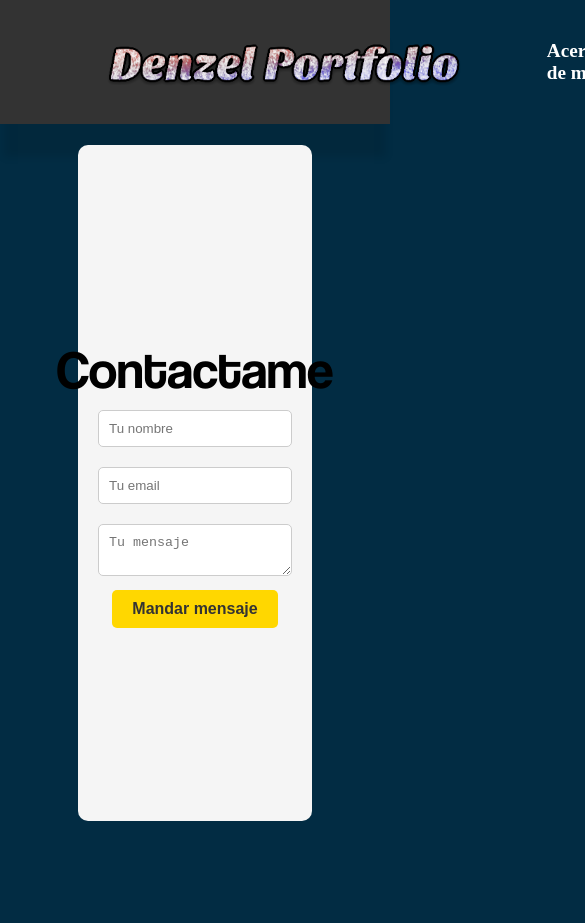
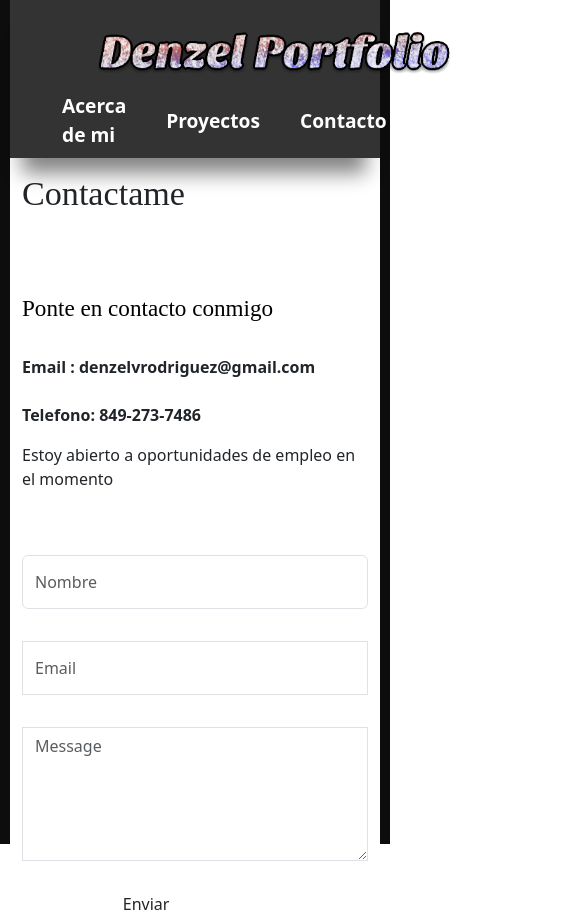
Before and after one commit to DenRodri/Portafolio, a React (Create React App) app: page /contacts in a window 390 px wide. Shown: the top 923 px of the page, 585 px wide, since content can reach past the window. Before the commit the page ends 844 px from the top, so only its background shows below. Built offline with nearby package versions, Linux system fonts and the light colour scheme.

Commit message:
proyectos added

```diff
--- a/package.json
+++ b/package.json
@@ -10,9 +10,11 @@
     "@testing-library/react": "^13.4.0",
     "@testing-library/user-event": "^13.5.0",
     "animate.css": "^4.1.1",
+    "bootstrap": "^5.3.2",
     "gsap-trial": "^3.12.2",
     "loaders.css": "^0.1.2",
     "react": "^18.2.0",
+    "react-bootstrap": "^2.9.1",
     "react-dom": "^18.2.0",
     "react-leaflet": "^4.2.1",
     "react-loaders": "^3.0.1",
--- a/src/App.js
+++ b/src/App.js
@@ -3,6 +3,7 @@ import { Routes, Route, Link } from "react-router-dom";
 import { AboutMe } from "./pages/AboutMe.js";
 import { Contacts } from "./pages/Contacts.js";
 import { PagPrincipal } from "./pages/PagPrincipal.js";
+import { Projects } from "./pages/Projects.js"
 import Logo from "./assets/images/Denzels.png"
 import './App.scss';
 
@@ -19,8 +20,12 @@ function App() {
             <Link to="/about">Acerca de mi</Link>
           </li>
           <li>
+            <Link to="/Projects">Proyectos</Link>
+          </li>
+          <li>
             <Link to="/contacts">Contacto</Link>
           </li>
+
         </ul>
       </nav>
 
@@ -28,6 +33,7 @@ function App() {
         <Route path="/" element={<PagPrincipal />} />
         <Route path="/about" element={<AboutMe />} />
         <Route path="/contacts" element={<Contacts />} />
+        <Route path="/projects" element={<Projects />} />
       </Routes>
     </div>
   );
--- a/src/App.scss
+++ b/src/App.scss
@@ -33,13 +33,14 @@ body {
   -moz-osx-font-smoothing: grayscale;
 }
 
+
 .navbar {
   background-color: #333;
   display: flex;
   justify-content: space-between;
   align-items: center;
   padding: 20px;
-  box-shadow: 0px 37px 8px -4px rgba(0,0,0,0.1);
+  box-shadow: -1px 28px 19px -13px rgba(0,0,0,0.49);
   z-index: 1;
 }
 
--- /dev/null
+++ b/src/Components/ProjectItem.js
@@ -0,0 +1,11 @@
+import React from 'react'
+import '../pages/Styles.scss'
+
+export function ProjectItem({image, name}) {
+  return (
+    <div className="projectItem">
+        <div style={{ backgroundImage: `url(${image})`}} className="bgImage"/>
+        <h1> {name} </h1>
+    </div>
+  );
+}
--- /dev/null
+++ b/src/Components/content_option.js
@@ -0,0 +1,8 @@
+const contactConfig = {
+    description:
+    'Estoy abierto a oportunidades de empleo en el momento'
+};
+
+export {
+    contactConfig
+};
--- a/src/index.js
+++ b/src/index.js
@@ -2,6 +2,7 @@ import React from 'react';
 import ReactDOM from 'react-dom/client';
 import App from './App';
 import { BrowserRouter } from 'react-router-dom';
+import 'bootstrap/dist/css/bootstrap.min.css';
 
 const root = ReactDOM.createRoot(document.getElementById('root'));
 root.render(
--- a/src/pages/AboutMe.js
+++ b/src/pages/AboutMe.js
@@ -27,7 +27,7 @@
 
     return (
       <div>
-          <div className="container about-page">
+          <div className="about-page">
           <div className="intro">
 
 
--- a/src/pages/ContactForm.scss
+++ b/src/pages/ContactForm.scss
@@ -1,47 +1,146 @@
-
-.contact-form-container {
-  text-align: center;
-  padding: 20px;
-  background-color: #f5f5f5;
-  border-radius: 10px;
-  max-width: 60%;
-  margin: 0 auto;
-  display: flex;
-  align-items: center;
-  justify-content: center;
-  flex-direction: column;
-  height: 80vh;
-  margin-top: 2.5vh;
+:root {
+  --bg-color: white;
+  --primary-color: #0d0d0d;
+  --secondary-color: black;
+  --text-color: #fff;
+  --text-color-2: #fff;
+  --overlay-color: rgb(12 12 12 / 63%);
 }
 
-.contact-form h1 {
-  font-size: 24px;
-  color: #333;
-  margin: 10px 0;
+[data-theme="light"] {
+  --bg-color: #ffffff;
+  --primary-color: #ffffff;
+  --secondary-color: #000;
+  --text-color: #000;
+  --text-color-2: #000;
+  --overlay-color: rgb(255 255 255 / 70%);
 }
 
-.contact-form input,
-.contact-form textarea {
-  width: 100%;
-  padding: 10px;
-  margin: 10px 0;
-  border: 1px solid #ccc;
-  border-radius: 5px;
-  outline: none;
+html,
+body {
+  height: 100%;
 }
 
-.contact-form button {
-  background-color: #ffd700;
-  color: #333;
-  font-size: 16px;
-  font-weight: 600;
-  padding: 10px 20px;
-  border: none;
-  border-radius: 5px;
-  cursor: pointer;
-  transition: background-color 0.3s;
+body {
+  margin: 0;
+  height: 100%;
+  overflow-x: hidden;
+  overflow-y: visible;
+  background-color: var(--bg-color);
+  color: var(--text-color);
+  font-family: 'Raleway', sans-serif;
+  -webkit-font-smoothing: antialiased;
+  -moz-osx-font-smoothing: grayscale;
+  padding-top: 60px;
+  border-left: 10px solid var(--primary-color);
+  border-right: 10px solid var(--primary-color);
 }
 
-.contact-form button:hover {
-  background-color: #ff6600;
+ul {
+  list-style: none;
 }
+
+h1,
+h2,
+h3,
+h4,
+h5,
+h6 {
+  font-family: Marcellus;
+}
+
+a,
+a:hover {
+  color: var(--text-color);
+}
+
+p {
+  word-break: break-word;
+  hyphens: auto;
+}
+
+.ovhidden {
+  overflow: hidden;
+}
+
+.text_2,
+.text_2:hover {
+  color: var(--text-color-2);
+}
+
+code {
+  font-family: source-code-pro, Menlo, Monaco, Consolas, 'Courier New', monospace;
+}
+
+.cursor__dot div {
+  z-index: 999999 !important;
+}
+
+.cursor__dot div:last-child {
+  filter: invert(1);
+  background-color: var(--primary-color) !important;
+}
+
+.cursor__dot div:first-child {
+  filter: invert(1);
+  background-color: var(--overlay-color) !important;
+}
+
+.color_pr {
+  color: var(--primary-color) !important;
+}
+
+.color_sec {
+  color: var(--secondary-color);
+}
+
+.contact__form .form-control .form-group {
+  padding: 1.375rem .75rem;
+  line-height: 1.5;
+  color: var(--text-color);
+  background-color: var(--bg-color);
+  border-radius: 0 !important;
+  border: 1px solid var
+  (--secondary-color);
+}
+
+
+
+.contact__form input.form-control {
+  margin-bottom: 2em;
+  height: calc(2.5em + .75rem + 2px);
+}
+
+.loading-bar {
+  position: fixed;
+  top: 0;
+  left: 0;
+  right: 0;
+  height: 10px;
+  z-index: 999999999;
+  background: var(--text-color);
+  transform: translateX(100%);
+  animation: shift-rightwards 1s ease-in-out infinite;
+  animation-delay: .3s;
+}
+
+@keyframes shift-rightwards {
+  0% {
+      transform: translateX(-100%);
+  }
+  40% {
+      transform: translateX(0%);
+  }
+  60% {
+      transform: translateX(0%);
+  }
+  100% {
+      transform: translateX(100%);
+  }
+}
+.ac_btn{
+  color: black;
+  border: 1px solid var
+  black;
+  margin-left: 22.5vw;
+}
--- a/src/pages/Contacts.js
+++ b/src/pages/Contacts.js
@@ -1,19 +1,92 @@
 import React from 'react';
-
+import { Container, Row, Col} from "react-bootstrap"
+import { contactConfig } from "../Components/content_option.js"
 import './ContactForm.scss';
+import { useRef } from 'react';
+import emailjs from '@emailjs/browser';
 
 export function Contacts() {
+  const form = useRef();
 
+  const sendEmail = (e) => {
+    e.preventDefault();
+
+    emailjs.sendForm('service_tiam1qs', 'template_n40i3xm', form.current, 'a7ApeBIMB4FldgfZp')
+      .then((result) => {
+          console.log(result.text);
+      }, (error) => {
+          console.log(error.text);
+      });
+  };
 
   return (
-    <div className="contact-form-container">
-      <h1>Contactame</h1>
-      <form className="contact-form">
-        <input type="text" name="name" placeholder="Tu nombre" />
-        <input type="email" name="email" placeholder="Tu email" />
-        <textarea name="message" placeholder="Tu mensaje"></textarea>
-        <button type="submit">Mandar mensaje</button>
-      </form>
-    </div>
+    <>
+    <Container>
+      <Row className="mb-5 mt-3">
+        <Col lg='8'>
+          <h1 className="display-4 mb-2">
+            Contactame
+          </h1>
+        </Col>
+      </Row>
+      <Row className="sec_sp">
+        <Col lg='5' className="mb-5">
+          <h3 className="color_sec py-4">Ponte en contacto conmigo</h3>
+
+          <address>
+            <strong>Email : denzelvrodriguez@gmail.com</strong>
+            <br />
+            <br />
+            <p>
+              <strong>Telefono: 849-273-7486</strong>
+            </p>
+          </address>
+          <p>{contactConfig.description}</p>
+
+        </Col>
+        <Col lg='7' className="d-flex align-items-center">
+          <form className="contact__form w-100" ref={form} onSubmit={sendEmail}>
+            <Row>
+              <Col lg='6' className="form-group">
+
+                <input
+                className="form-control"
+                id="name"
+                name="user_name"
+                placeholder="Nombre"
+                type="text"
+                />
+
+              </Col>
+              <Col lg='6' className="form-group">
+
+                <input
+                className="form-control rounded-0"
+                id="email"
+                name="user_email"
+                placeholder="Email"
+                type="email"
+                />
+
+              </Col>
+            </Row>
+            <textarea
+            className="form-control rounded-0" id="message"
+            name="message"
+            placeholder="Message"
+            rows='5'>
+
+            </textarea>
+            <br/>
+            <Row>
+              <Col lg='12' className="form-group">
+                <button className="btn ac_btn" type="submit">Enviar</button>
+              </Col>
+            </Row>
+          </form>
+        </Col>
+      </Row>
+    </Container>
+    </>
   );
 }
--- /dev/null
+++ b/src/pages/Projects.js
@@ -0,0 +1,20 @@
+import React from 'react'
+import { ProjectItem } from '../Components/ProjectItem'
+import './Styles.scss'
+import Project1 from "../assets/images/PrincBack.jpg"
+export function Projects() {
+  return (
+    <div>
+
+        <div className="projects">
+      <h1> Mis proyectos </h1>
+        <div className="projectList">
+        <ProjectItem name="Social Media Website" image={Project1} />
+        <ProjectItem name="Social Media Website" image={Project1} />
+        <ProjectItem name="Social Media Website" image={Project1} />
+        </div>
+      </div>
+
+    </div>
+  )
+}
--- a/src/pages/cube.scss
+++ b/src/pages/cube.scss
@@ -1,5 +1,5 @@
 .stage-cube-cont {
-  width: 150%;
+  width: 140%;
   height: 100%;
   top: 0;
   margin-top: 5%;
```
Also changed, not shown: src/pages/Styles.scss (+85 -3 lines), 1 other file (tests, documents, lock files or other folders).
